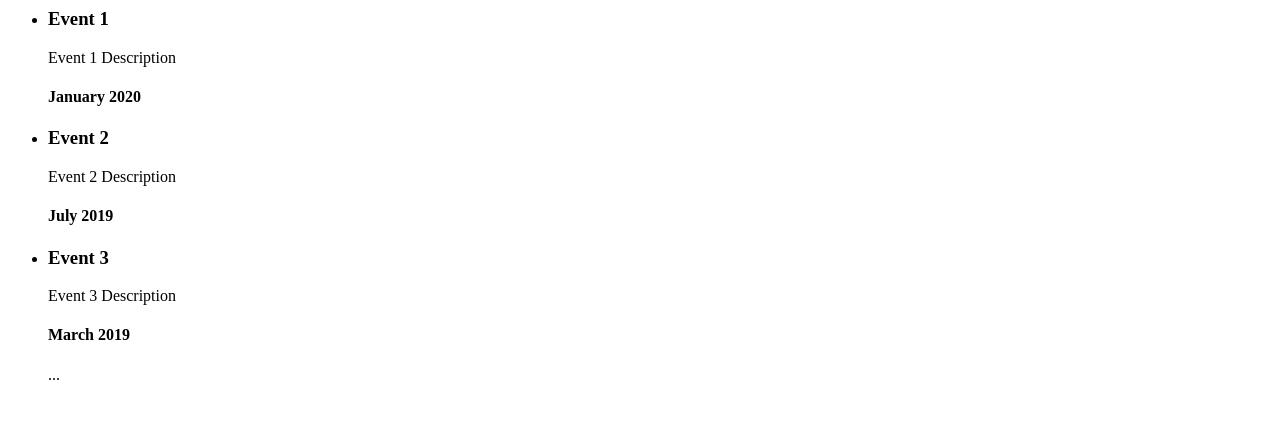
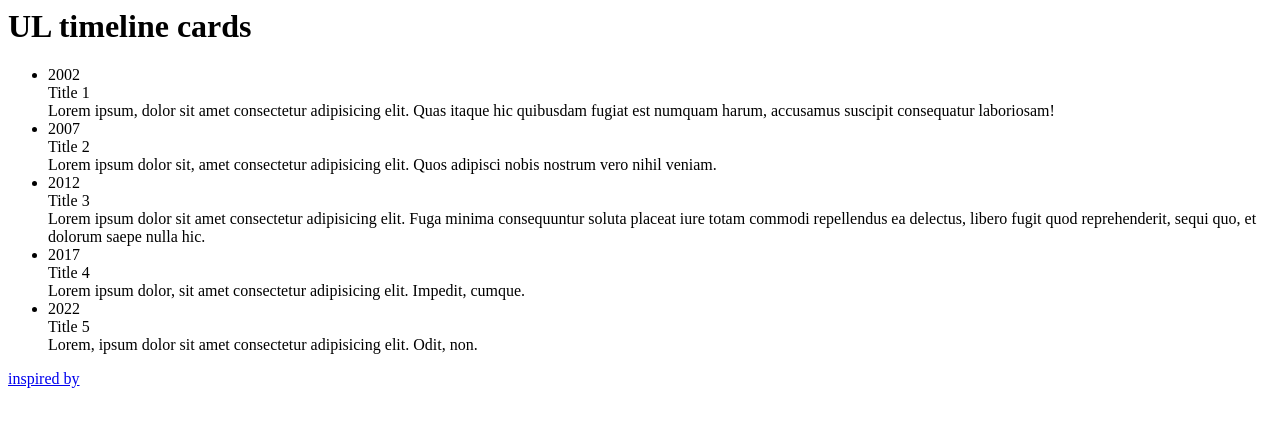
Before and after one commit to Khadija-mahmoud/AI_Art_Timeline, a plain HTML site: page index.html in a window 1280 px wide. Drawn offline with Linux system fonts and the light colour scheme.

Commit message:
Update index.html

```diff
--- a/index.html
+++ b/index.html
@@ -1,35 +1,29 @@
-<div class="timeline">
-  <ul>
-    <li>
-      <div class="content">
-        <h3>Event 1</h3>
-        <p>Event 1 Description</p>
-      </div>
-      <div class="point"></div>
-      <div class="date">
-        <h4>January 2020</h4>
-      </div>
+<h1>UL timeline cards</h1>
+<ul>
+    <li style="--accent-color:#41516C">
+        <div class="date">2002</div>
+        <div class="title">Title 1</div>
+        <div class="descr">Lorem ipsum, dolor sit amet consectetur adipisicing elit. Quas itaque hic quibusdam fugiat est numquam harum, accusamus suscipit consequatur laboriosam!</div>
     </li>
-    <li>
-      <div class="content">
-        <h3>Event 2</h3>
-        <p>Event 2 Description</p>
-      </div>
-      <div class="point"></div>
-      <div class="date">
-        <h4>July 2019</h4>
-      </div>
+    <li style="--accent-color:#FBCA3E">
+        <div class="date">2007</div>
+        <div class="title">Title 2</div>
+        <div class="descr">Lorem ipsum dolor sit, amet consectetur adipisicing elit. Quos adipisci nobis nostrum vero nihil veniam.</div>
     </li>
-    <li>
-      <div class="content">
-        <h3>Event 3</h3>
-        <p>Event 3 Description</p>
-      </div>
-      <div class="point"></div>
-      <div class="date">
-        <h4>March 2019</h4>
-      </div>
+    <li style="--accent-color:#E24A68">
+        <div class="date">2012</div>
+        <div class="title">Title 3</div>
+        <div class="descr">Lorem ipsum dolor sit amet consectetur adipisicing elit. Fuga minima consequuntur soluta placeat iure totam commodi repellendus ea delectus, libero fugit quod reprehenderit, sequi quo, et dolorum saepe nulla hic.</div>
     </li>
-    ...
-  </ul>
-</div>
+    <li style="--accent-color:#1B5F8C">
+        <div class="date">2017</div>
+        <div class="title">Title 4</div>
+        <div class="descr">Lorem ipsum dolor, sit amet consectetur adipisicing elit. Impedit, cumque.</div>
+    </li>
+    <li style="--accent-color:#4CADAD">
+        <div class="date">2022</div>
+        <div class="title">Title 5</div>
+        <div class="descr">Lorem, ipsum dolor sit amet consectetur adipisicing elit. Odit, non.</div>
+    </li>
+</ul>
+<div class="credits"><a target="_blank" href="https://www.freepik.com/free-vector/infographic-template-with-yearly-info_1252895.htm">inspired by</a></div>
```
